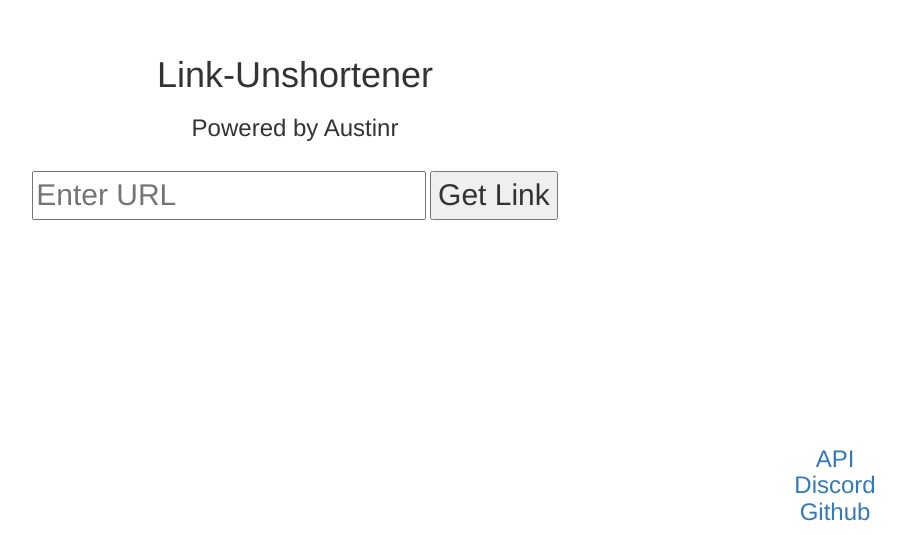
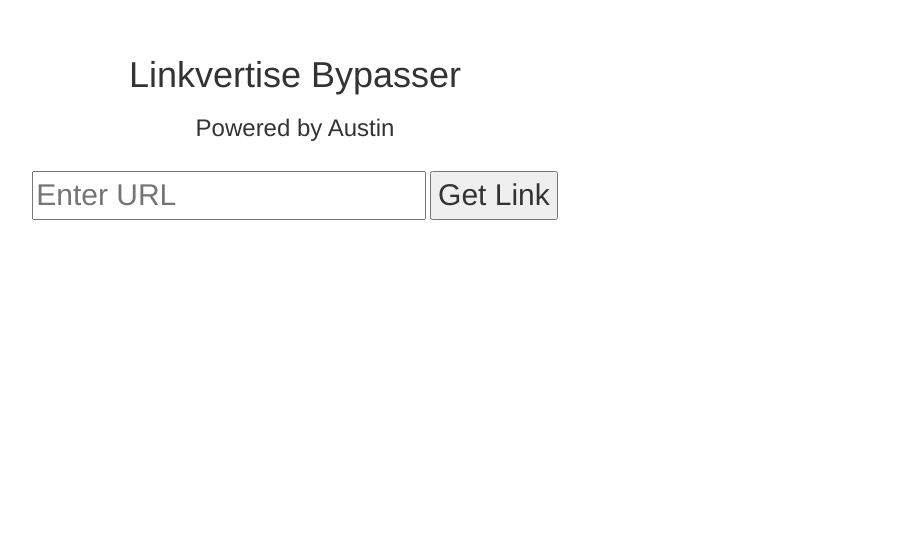
Before and after one commit to impressiveaustin/linkvertisewebsite, a plain HTML site: page index.html in a window 1280 px wide. Shown: the part 265-800 px from the top of the page, without its empty margins (345-1250 px from the left). Drawn offline with nearby package versions, Linux system fonts and the light colour scheme.

Commit message:
Update index.html

```diff
--- a/index.html
+++ b/index.html
@@ -33,26 +33,19 @@ div.fixed {
 <body>
 <center>
       <div class="container">
-<h1>Link-Unshortener</h1><h3>Powered by Austinr</h3><br>
+<h1>Linkvertise Bypasser</h1><h3>Powered by Austin</h3><br>
 <input type="text" placeholder="Enter URL" id="url">
 <button id="button">Get Link</button>
 <h1 id="h"></h1>
 <a href="#" id="ad"></a>
 </div>
 <div class="fixed">
-<h3>
-    <a href="api.html">API</a>
-    <br>
-    <a href="https://discord.gg/2scjJ4x">Discord</a>
-    <br>
-    <a href="https://github.com/Unknownbuddyy/website">Github</a>
-</h4>
 </div>
 </center>
 <script>
 
 function start() {
-document.getElementById("h").innerHTML = "Unshortening..."
+document.getElementById("h").innerHTML = "Bypassing..."
 document.getElementById("ad").href = "#"
 document.getElementById("ad").innerHTML = ""
 url = document.getElementById("url").value
```
